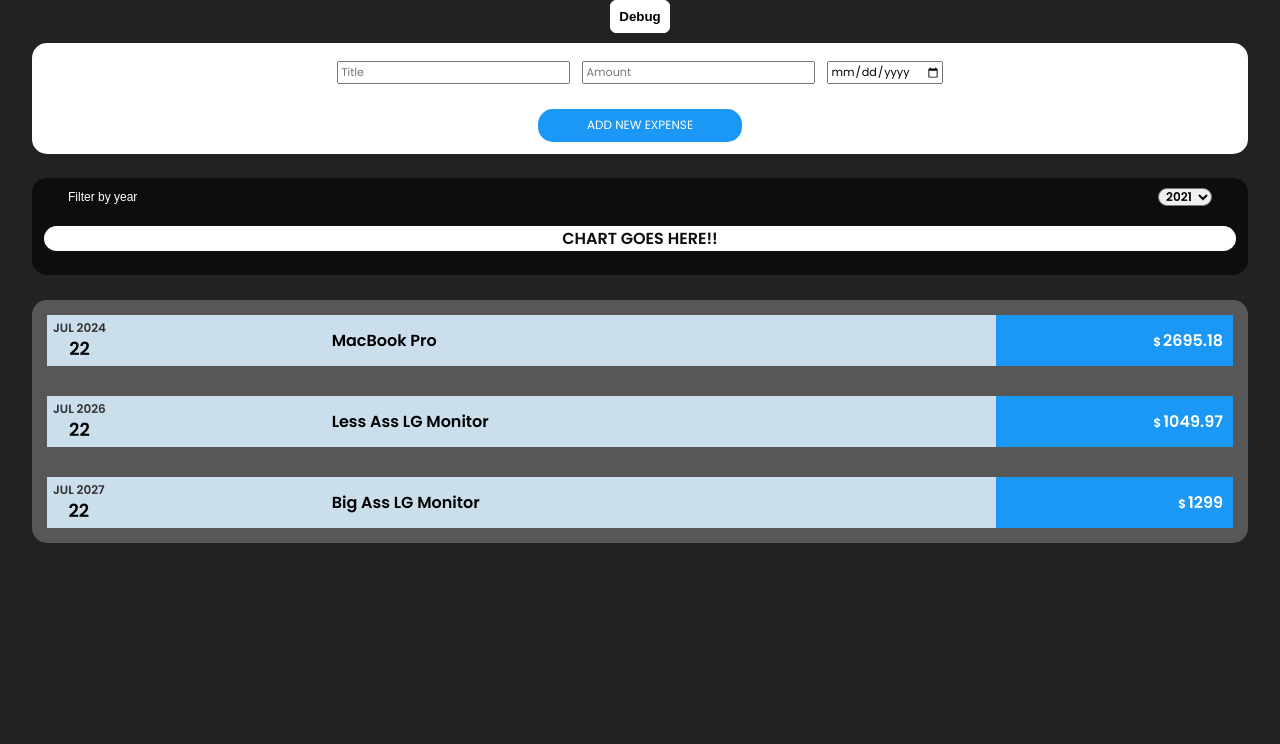
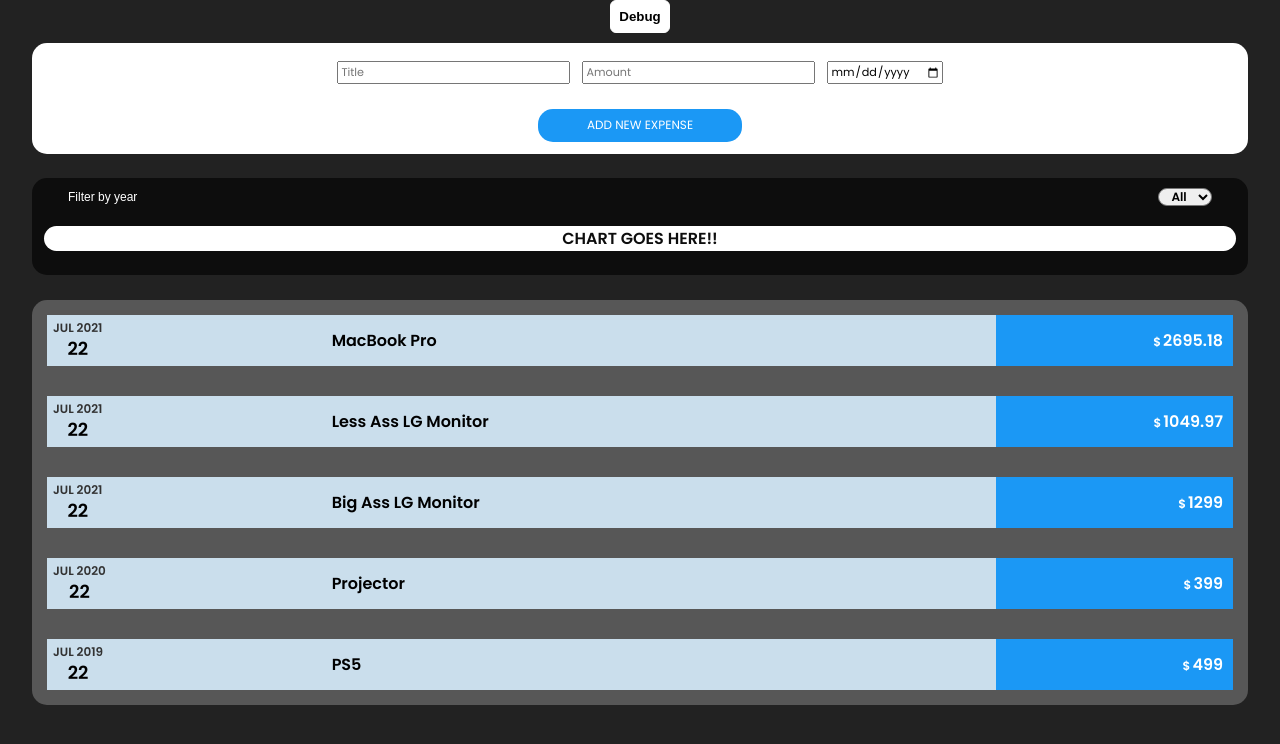
Before and after one commit to kartikkoul/cool-expense-tracker, a React (Create React App) app: page / in a window 1280 px wide. Shown: the top 744 px of the page. Built offline with nearby package versions, Linux system fonts and the light colour scheme; a web font is replaced by a local one.

Commit message:
- Added Filter Functionality

```diff
--- a/src/App.js
+++ b/src/App.js
@@ -10,29 +10,43 @@ function App() {
         {
             id : '1',
             title : 'MacBook Pro',
-            date : new Date(2024, 6, 22),
+            date : new Date(2021, 6, 22),
             amount : 2695.18
         },
         {
             id : '2',
             title : 'Less Ass LG Monitor',
-            date : new Date(2026, 6, 22),
+            date : new Date(2021, 6, 22),
             amount : 1049.97
         },
         {
             id : '3',
             title : 'Big Ass LG Monitor',
-            date : new Date(2027, 6, 22),
+            date : new Date(2021, 6, 22),
             amount : 1299.00
         },
+        {
+            id : '4',
+            title : 'Projector',
+            date : new Date(2020, 6, 22),
+            amount : 399.00
+        },
+        {
+          id : '5',
+          title : 'PS5',
+          date : new Date(2019, 6, 22),
+          amount : 499.00
+      },
     ]
 
 
 
-    const [expenses, setexpenses] = useState(DUMMY_EXPENSES_DATA)
+    const [expenses, setexpenses] = useState(DUMMY_EXPENSES_DATA);
+    const [filterYear, setfilterYear] = useState(expenses);
 
     const debugHandler = () => {
       console.log(expenses);
+      console.log(filterYear);
     }
 
 
@@ -40,8 +54,8 @@ function App() {
     <div className="webApp">
       <button onClick={debugHandler} className="debugButton">Debug</button>
       <AddExpense expenses={expenses} setexpenses={setexpenses}/>
-      <Chart/>
-      <Expenses expenseObj={expenses}/>
+      <Chart expenses={expenses} setFilterYear={setfilterYear}/>
+      <Expenses expenseObj={expenses} filterYear={filterYear}/>
     </div>
 
   );
--- a/src/myComponents/chartSection/Chart.js
+++ b/src/myComponents/chartSection/Chart.js
@@ -2,13 +2,14 @@ import React from 'react'
 import './Chart.css'
 
 
-const Chart = () => {
-
-    let filterYear = '';
+const Chart = (props) => {
 
     const filteredYear = e =>{
-        filterYear=e.target.value;
+        props.setFilterYear(
+            e.target.value==='All'?props.expenses:props.expenses.filter(expenses => expenses.date.toLocaleDateString('en-US', {year : 'numeric'})===e.target.value)
+        );
     }
+
 
 
     return (
@@ -18,6 +19,7 @@ const Chart = () => {
                 <div className="filterSection">
                     <p>Filter by year</p>
                     <select onChange={filteredYear}>
+                        <option value="All">All</option>
                         <option value="2021">2021</option>
                         <option value="2020">2020</option>
                         <option value="2019">2019</option>
--- a/src/myComponents/expensesListSection/Expenses.js
+++ b/src/myComponents/expensesListSection/Expenses.js
@@ -6,7 +6,9 @@ const Expenses = (props) => {
     return (
         <div className="expensesOuter">
             <div className="expensesInner">
-                {props.expenseObj.map(e=><Expense key={e.id} expenseObj={e}/>)}
+                {props.filterYear.length>0?
+                    props.filterYear.map(e=><Expense key={e.id} expenseObj={e}/>)
+                    :"<h1>Oops! No expenses found for this year !!</h1>"}
             </div>
         </div>
     )
```
